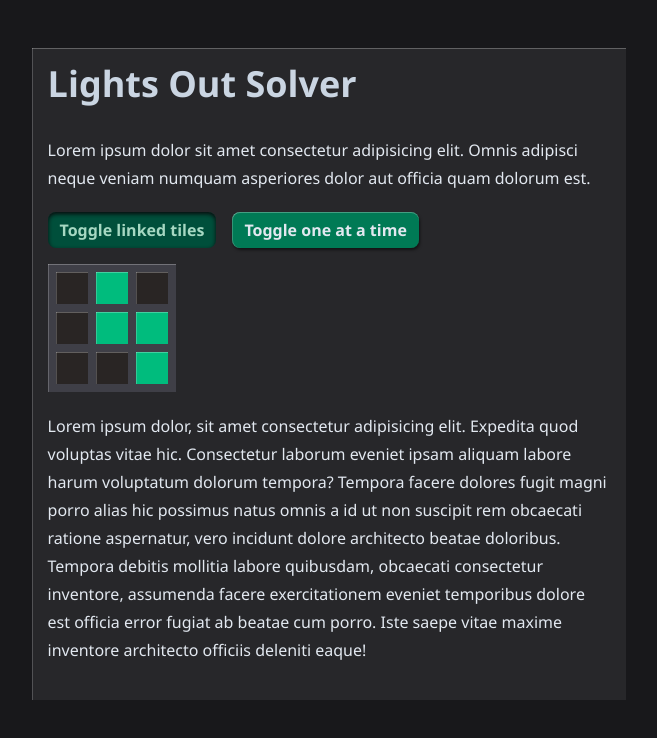
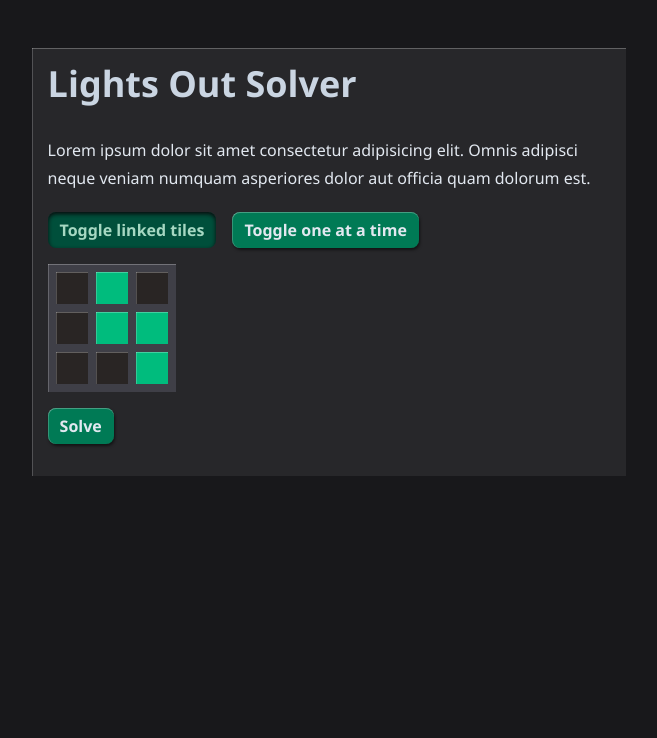
Before and after one commit to bprcode/lightsout-solver, a React (Vite) app: page / in a window 1280 px wide. Shown: the top 738 px of the page, without its empty margins (311-968 px from the left). Built offline with nearby package versions, Linux system fonts and the light colour scheme.

Commit message:
Add solver output, move diff sequence

```diff
--- a/src/App.tsx
+++ b/src/App.tsx
@@ -1,8 +1,48 @@
-import { useState, useReducer } from 'react'
+import { useState } from 'react'
 import './App.css'
 
 type BoardSize = 2 | 3 | 4 | 5
 type BitBoard = number
+
+function solve(board: BitBoard, size: BoardSize): BitBoard[] {
+  const seen = new Set<BitBoard>([board])
+  const parent = new Map<BitBoard, BitBoard>([[board, -1]])
+
+  let current: BitBoard[] = []
+  let upcoming: BitBoard[] = [board]
+
+  console.log('original state:', board)
+  while (upcoming.length) {
+    current = upcoming
+    upcoming = []
+
+    for (const u of current) {
+      if (u === 0) {
+        console.log('⚠️ Solution found!')
+        // console.log(parent)
+        // window.parent=parent
+        const solution: BitBoard[] = []
+        for (let p = u; p !== -1; p = parent.get(p)!) {
+          solution.push(p)
+        }
+        return solution.reverse()
+      }
+
+      for (let r = 0; r < size; r++) {
+        for (let c = 0; c < size; c++) {
+          const move = togglePlus(u, size, r, c)
+          if (!seen.has(move)) {
+            seen.add(move)
+            parent.set(move, u)
+            upcoming.push(move)
+          }
+        }
+      }
+    }
+  }
+
+  return [] as never
+}
 
 function togglePlus(
   board: BitBoard,
@@ -49,14 +89,18 @@ function makeBitBoard(board: number[][]): BitBoard {
   return bitstring
 }
 
+const noop = () => {}
+
 function LightBoard({
   board,
   size,
-  onFlip,
+  onFlip = noop,
+  className = '',
 }: {
   board: number
   size: BoardSize
-  onFlip: (row: number, col: number) => void
+  onFlip?: (row: number, col: number) => void
+  className?: string
 }) {
   if (size < 2 || size > 5) {
     throw new Error(`Unsupported board size (${size})`)
@@ -86,13 +130,77 @@ function LightBoard({
 
   return (
     <div
-      className={`bg-zinc-700 grid ${gridCols} gap-2 w-fit p-2 light-edge auto-rows-[2rem]`}
+      className={
+        `bg-zinc-700 grid ${gridCols} gap-2 w-fit p-2 light-edge auto-rows-[2rem] ` +
+        className
+      }
     >
       {cells}
     </div>
   )
 }
 
+function stepDiff(
+  before: BitBoard,
+  after: BitBoard,
+  size: BoardSize
+): [number, number] {
+  const center: [number, number] = [NaN, NaN]
+  for (let row = 0; row < size && isNaN(center[0]); row++) {
+    let differences = 0
+    for (let col = 0; col < size; col++) {
+      if (
+        (before & (1 << (row * size + col))) !==
+        (after & (1 << (row * size + col)))
+      ) {
+        differences++
+        if (differences === 2) {
+          center[0] = row
+          break
+        }
+      }
+    }
+  }
+
+  for (let col = 0; col < size && isNaN(center[1]); col++) {
+    let differences = 0
+    for (let row = 0; row < size; row++) {
+      if (
+        (before & (1 << (row * size + col))) !==
+        (after & (1 << (row * size + col)))
+      ) {
+        differences++
+        if (differences === 2) {
+          center[1] = col
+          break
+        }
+      }
+    }
+  }
+
+  return center
+}
+
+function SolutionSteps({
+  solution,
+  size,
+}: {
+  solution: BitBoard[]
+  size: BoardSize
+}) {
+  return (
+    <div>
+      <h2 className="text-slate-200">Solution steps:</h2>
+      {solution.map((s, i) => (
+        <div key={i}>
+          {i < solution.length - 1 &&
+            stepDiff(solution[i], solution[i + 1], size)}
+          <LightBoard key={i} board={s} size={size} className="mb-4" />
+        </div>
+      ))}
+    </div>
+  )
+}
 function App() {
   const [originalBoard] = useState([
     [0, 1, 0],
@@ -106,13 +214,16 @@ function App() {
     originalBoard.length as BoardSize
   )
 
+  const [solution, setSolution] = useState<BitBoard[] | undefined>()
+  console.log(solution)
+
   const [inputMode, setInputMode] = useState(() => togglePlus)
 
   const activeStyle =
-    'bg-emerald-900 inset-shadow-sm inset-shadow-zinc-950 text-emerald-100/80'
+    'bg-emerald-900 inset-shadow-sm inset-shadow-zinc-950 text-emerald-100/80 '
   const inactiveStyle =
-    'bg-emerald-700 light-edge-shadow hover:bg-emerald-600 active:bg-emerald-950'
-  const baseButtonStyle = 'px-3 py-1 mb-4 rounded-lg mr-4 font-semibold'
+    'bg-emerald-700 light-edge-shadow hover:bg-emerald-600 active:bg-emerald-950 '
+  const baseButtonStyle = 'px-3 py-1 mb-4 rounded-lg mr-4 font-semibold '
 
   return (
     <div className="max-w-prose mx-auto mt-12 prose bg-zinc-800 text-slate-200 p-4 light-edge">
@@ -141,26 +252,20 @@ function App() {
       </button>
 
       <LightBoard
+        className="mb-4"
         board={bitBoard}
         size={boardSize}
         onFlip={(r, c) => setBitBoard(inputMode(bitBoard, boardSize, r, c))}
       />
-      <div className="card">
-        {/* <button onClick={() => setCount((count) => count + 1)}>
-          count is {count}
-        </button> */}
-        <p>
-          Lorem ipsum dolor, sit amet consectetur adipisicing elit. Expedita
-          quod voluptas vitae hic. Consectetur laborum eveniet ipsam aliquam
-          labore harum voluptatum dolorum tempora? Tempora facere dolores fugit
-          magni porro alias hic possimus natus omnis a id ut non suscipit rem
-          obcaecati ratione aspernatur, vero incidunt dolore architecto beatae
-          doloribus. Tempora debitis mollitia labore quibusdam, obcaecati
-          consectetur inventore, assumenda facere exercitationem eveniet
-          temporibus dolore est officia error fugiat ab beatae cum porro. Iste
-          saepe vitae maxime inventore architecto officiis deleniti eaque!
-        </p>
-      </div>
+
+      <button
+        className={inactiveStyle + baseButtonStyle}
+        onClick={() => setSolution(solve(bitBoard, boardSize))}
+      >
+        Solve
+      </button>
+
+      {solution && <SolutionSteps solution={solution} size={boardSize} />}
     </div>
   )
 }
```
